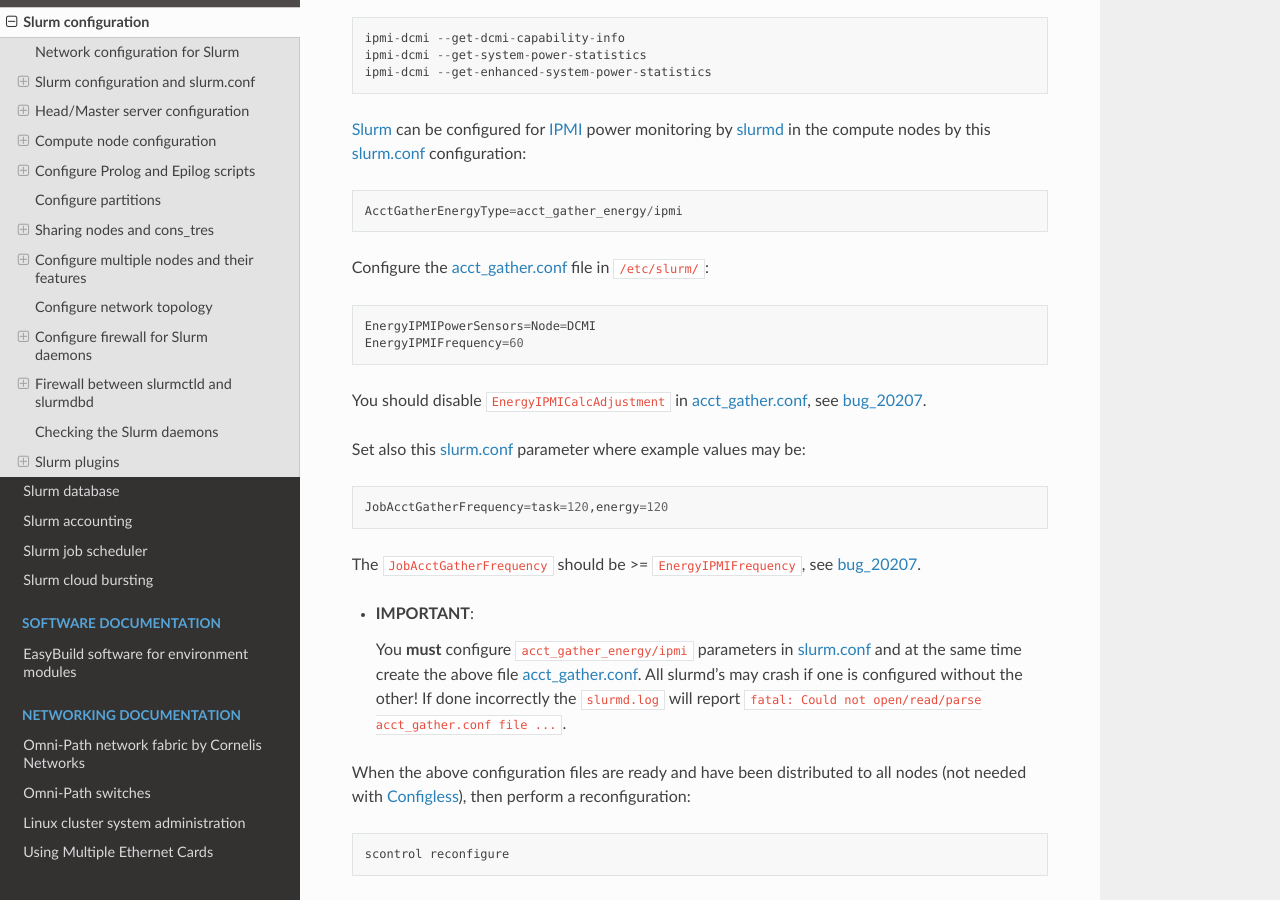
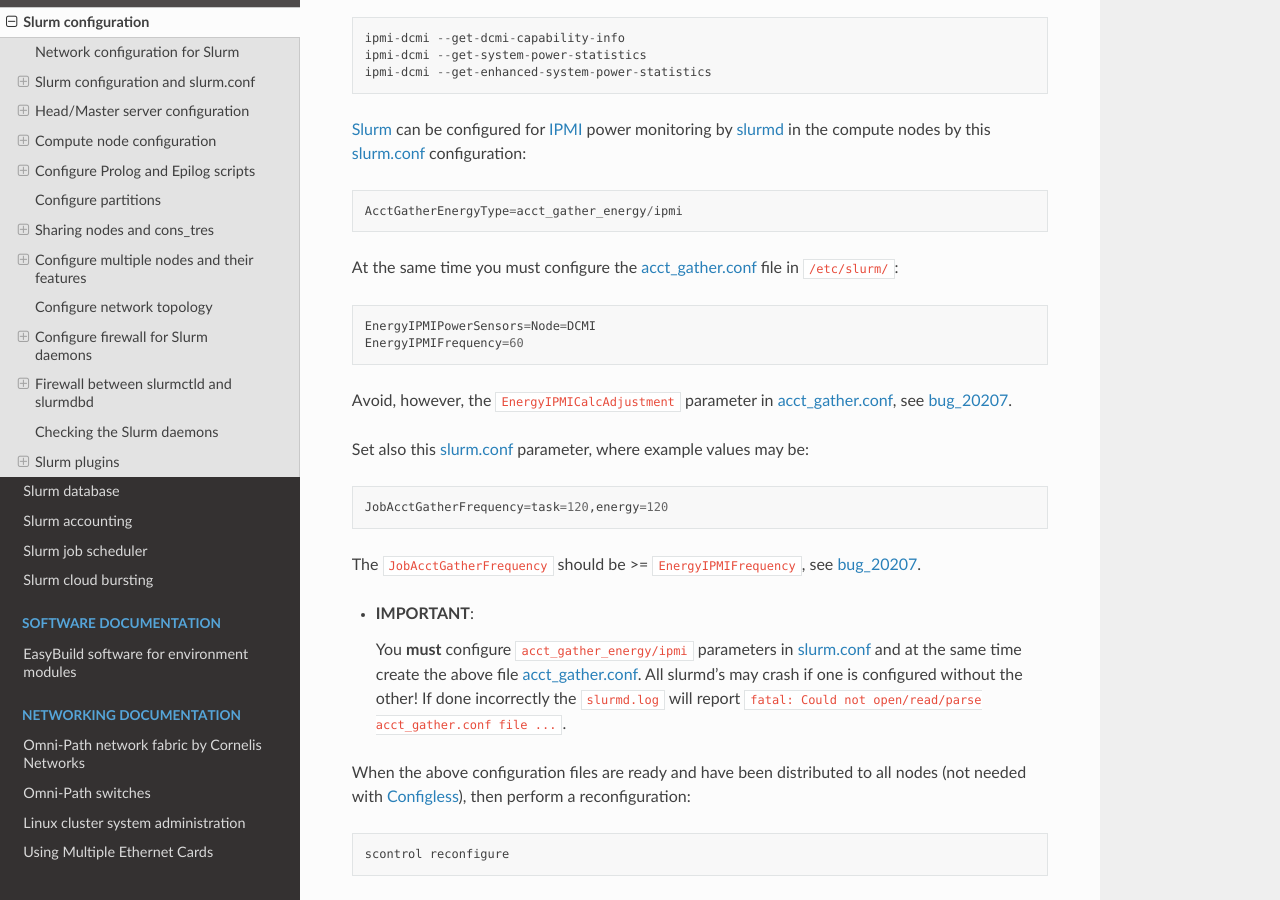
Before and after one commit to OleHolmNielsen/Niflheim_system, a Sphinx documentation site: the page built from docs/Slurm_configuration.rst, in a window 1280 px wide and 900 px high, scrolled down 17216 px. Built offline with Sphinx 7.4.7 and the Read the Docs theme 2.0.0, drawn with Linux system fonts in a browser that asks for light colours.

Commit message:
Minor edits

```diff
--- a/docs/Slurm_configuration.rst
+++ b/docs/Slurm_configuration.rst
@@ -702,14 +702,14 @@
 
   AcctGatherEnergyType=acct_gather_energy/ipmi
 
-Configure the acct_gather.conf_ file in ``/etc/slurm/``::
+At the same time you must configure the acct_gather.conf_ file in ``/etc/slurm/``::
 
   EnergyIPMIPowerSensors=Node=DCMI
   EnergyIPMIFrequency=60
 
-You should disable ``EnergyIPMICalcAdjustment`` in acct_gather.conf_, see bug_20207_.
-
-Set also this slurm.conf_ parameter where example values may be::
+Avoid, however, the ``EnergyIPMICalcAdjustment`` parameter in acct_gather.conf_, see bug_20207_.
+
+Set also this slurm.conf_ parameter, where example values may be::
 
   JobAcctGatherFrequency=task=120,energy=120
 
```
